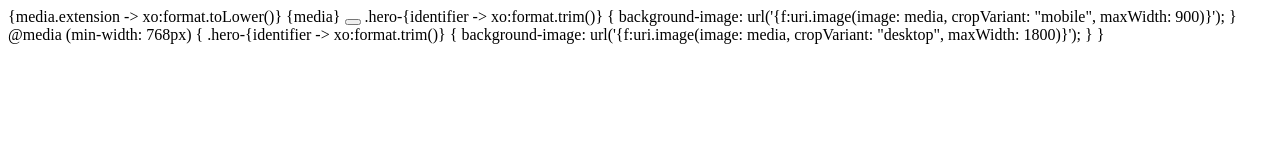
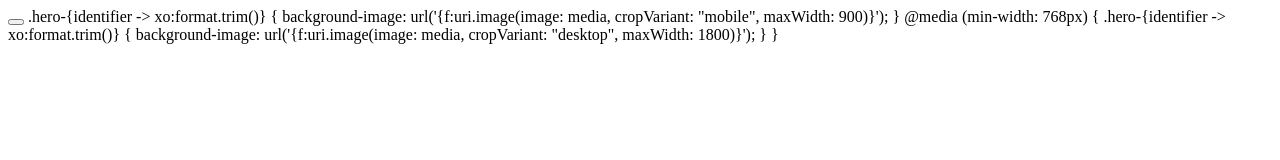
Before and after one commit to chris-at-github/ps14-ce-hero, a plain HTML site: page Resources/Private/Partials/Hero/Media.html in a window 1280 px wide. Drawn offline with Linux system fonts and the light colour scheme.

Commit message:
Entfernung von Debug-Ausgaben

```diff
--- a/Resources/Private/Partials/Hero/Media.html
+++ b/Resources/Private/Partials/Hero/Media.html
@@ -1,7 +1,5 @@
 <html xmlns:f="http://typo3.org/ns/TYPO3/CMS/Fluid/ViewHelpers" xmlns:xo="http://typo3.org/ns/Ps/Xo/ViewHelpers" data-namespace-typo3-fluid="true">
 	<f:section name="Main">
-		{media.extension -> xo:format.toLower()}
-		<f:debug>{media}</f:debug>
 		<f:if condition="{media.extension -> xo:format.toLower()} == 'svg'">
 			<f:then>
 				<f:render section="Svg" arguments="{_all}" />
```
